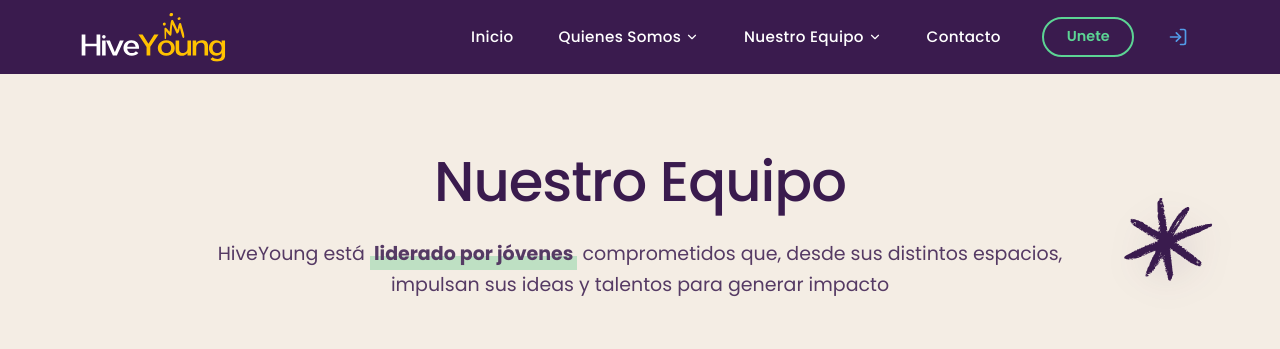
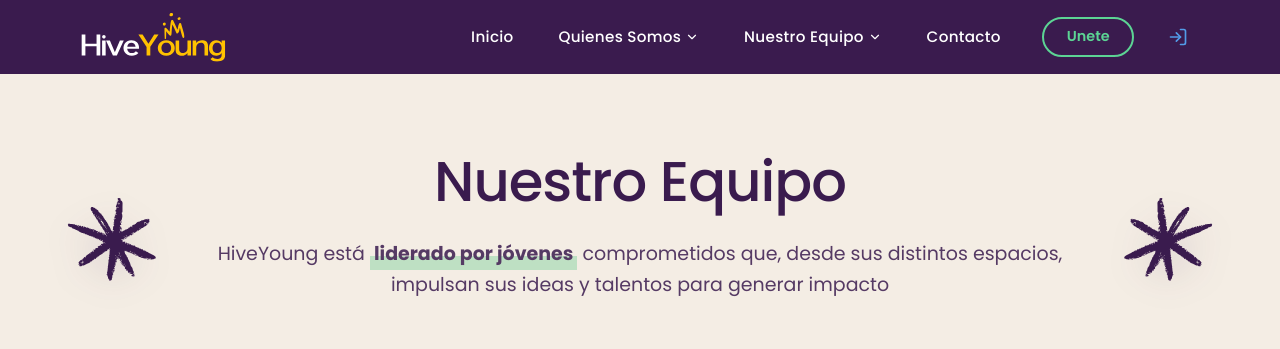
Before and after one commit to MrKat303/Hiveyoung-Website, a Next.js app: page /equipo in a window 1280 px wide. Shown: the top 349 px of the page. Built offline with nearby package versions, Linux system fonts and the light colour scheme.

Commit message:
feat: add left asterisk decoration to Equipo page header

```diff
--- a/app/(site)/equipo/Equipo.css
+++ b/app/(site)/equipo/Equipo.css
@@ -637,12 +637,21 @@
 
 .asterisk-container {
     position: absolute;
-    right: -40px;
-    top: 40px;
     width: clamp(60px, 8vw, 95px);
     height: auto;
     pointer-events: none;
     z-index: 10;
+}
+
+.asterisk-right {
+    right: -40px;
+    top: 40px;
+}
+
+.asterisk-left {
+    left: -40px;
+    top: 40px;
+    transform: scaleX(-1); /* Flips horizontaly to create variation */
 }
 
 .asterisk-svg {
@@ -656,20 +665,36 @@
     animation: rotateAsterisk 25s linear infinite;
 }
 
+.floating-asterisk-reverse {
+    animation: rotateAsteriskReverse 25s linear infinite;
+}
+
 @keyframes rotateAsterisk {
     from { transform: rotate(0deg); }
     to { transform: rotate(360deg); }
 }
 
+@keyframes rotateAsteriskReverse {
+    from { transform: rotate(0deg); }
+    to { transform: rotate(-360deg); }
+}
+
 @media (max-width: 1400px) {
-    .asterisk-container {
+    .asterisk-right {
         right: 0;
+    }
+    .asterisk-left {
+        left: 0;
     }
 }
 
 @media (max-width: 1200px) {
-    .asterisk-container {
+    .asterisk-right {
         right: 20px;
+        top: 10px;
+    }
+    .asterisk-left {
+        left: 20px;
         top: 10px;
     }
 }
--- a/app/(site)/equipo/EquipoClient.tsx
+++ b/app/(site)/equipo/EquipoClient.tsx
@@ -209,11 +209,19 @@ export default function EquipoPage() {
                     <h1>Nuestro Equipo</h1>
                     <p>HiveYoung está <span className="highlight-text">liderado por jóvenes</span> comprometidos que, desde sus distintos espacios, impulsan sus ideas y talentos para generar impacto</p>
                 </header>
-                <div className="asterisk-container">
+                <div className="asterisk-container asterisk-right">
                     <img
                         src="/images/Draws/Asterisk.svg"
                         alt=""
                         className="asterisk-svg floating-asterisk"
+                        draggable={false}
+                    />
+                </div>
+                <div className="asterisk-container asterisk-left">
+                    <img
+                        src="/images/Draws/Asterisk.svg"
+                        alt=""
+                        className="asterisk-svg floating-asterisk-reverse"
                         draggable={false}
                     />
                 </div>
```
Also changed, not shown: public/images/Draws/Asteriks.svg (added).
